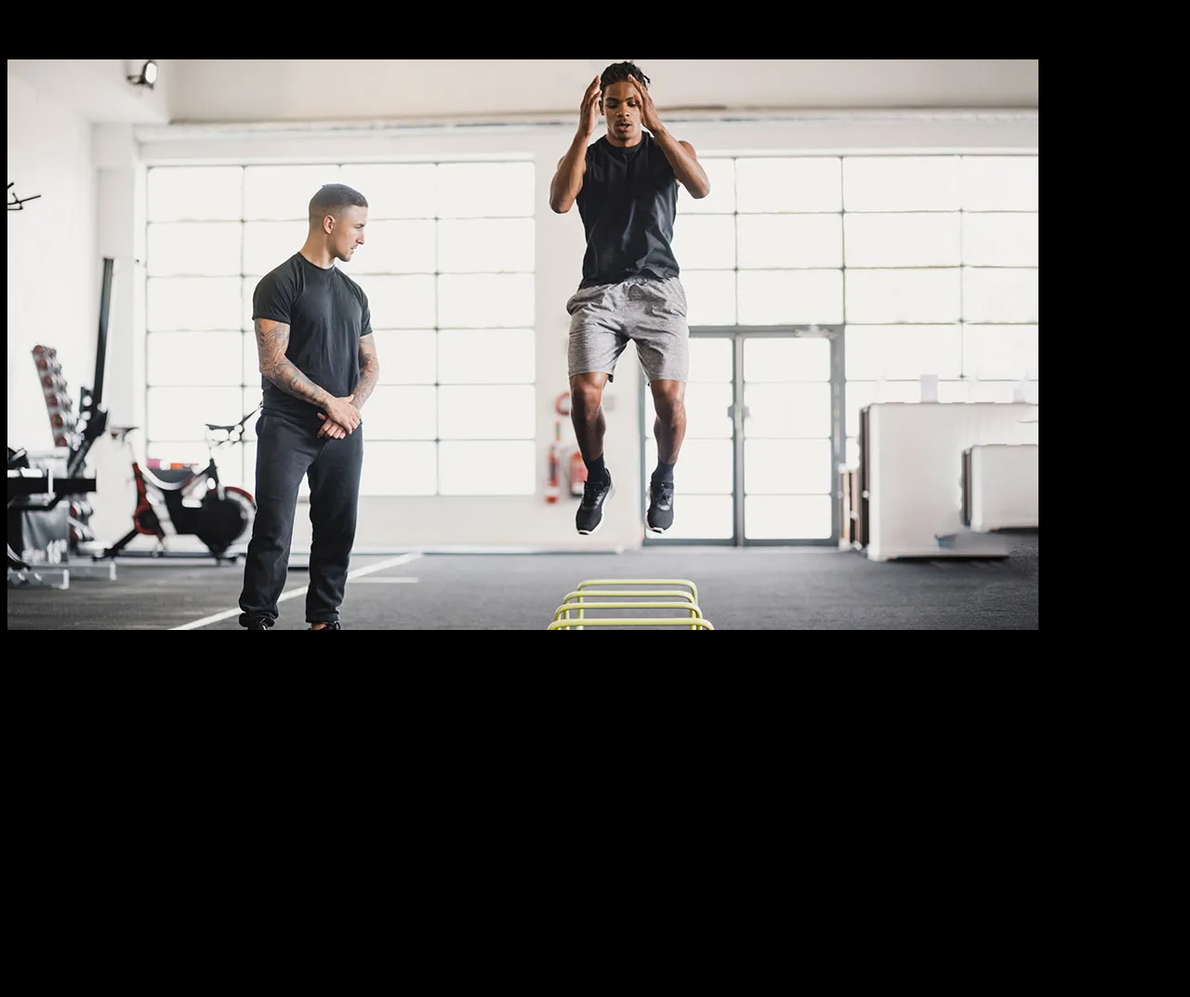
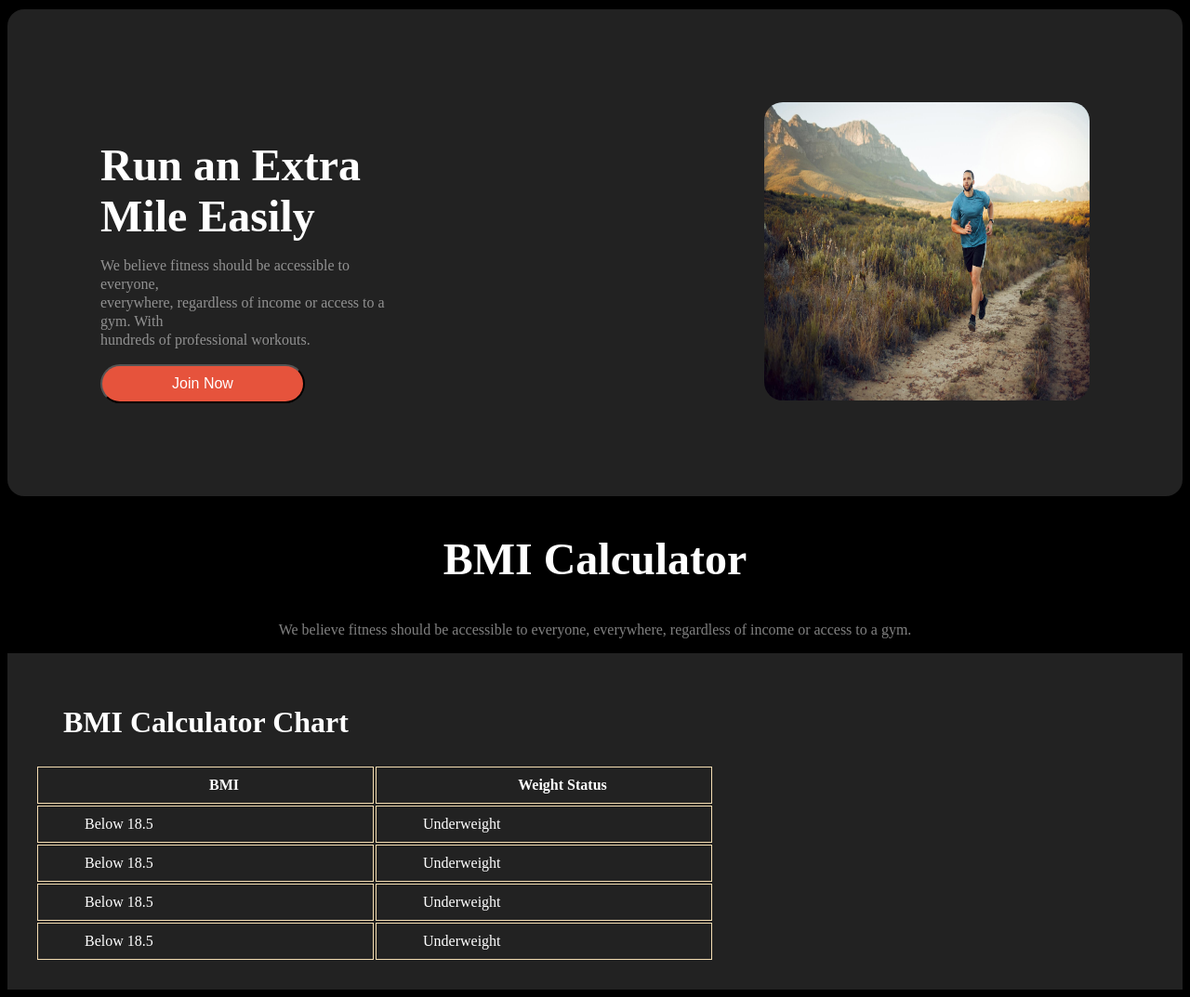
Before and after one commit to Durjoychaterjee/assignment-number02, a plain HTML site: page index.html in a window 1280 px wide. Shown: the part 1253-2326 px from the top of the page at 93% size. Before the commit the page ends 1943 px from the top, so only its background shows below. Drawn offline with Linux system fonts and the light colour scheme.

Commit message:
bmi added

```diff
--- a/index.html
+++ b/index.html
@@ -59,30 +59,73 @@
         <div class="img-description">
             <div class="habit-1">
                 <img class="img-1" src="./images/image 3.png" alt="">
-                <h2>Movement</h2>
+                <h2 class="about-title">Movement</h2>
                 <p>We believe fitness should be accessible to everyone</p>
             </div>
             <div class="habit-2">
                 <img class="img-1" src="./images/image 2.png" alt="">
-                <h2>Time</h2>
+                <h2 class="about-title">Time</h2>
                 <p>We believe fitness should be accessible to everyone</p>
             </div>
             <div class="habit-3">
                 <img class="img-1" src="./images/image 4.png" alt="">
-                <h2>Practice</h2>
+                <h2 class="about-title">Practice</h2>
                 <p>We believe fitness should be accessible to everyone</p>
             </div>
             <div class="habit-4">
                 <img class="img-1" src="./images/image 5.png" alt="">
-                <h2>weight Loss</h2>
+                <h2 class="about-title">weight Loss</h2>
                 <p>We believe fitness should be accessible to everyone</p>
             </div>
         </div>
     </div>
+<!--********* run area********** -->
+    <div class="run-extra">
+        <div class="all-run">
+            <h2 class="run-title">Run an Extra <br> Mile Easily</h2>
+            <p class="run-details">We believe fitness should be accessible to everyone,<br> everywhere, regardless of income or access to a gym. With <br> hundreds of professional workouts.</p>
+            <button class="btn-3">Join Now</button>
+        </div>
+        <div class="run-img">
+            <img class="img-run" src="./images/run.jpg" alt="">
+        </div>
+    </div>
 
-    <div class="Run Extra">
-        <h2 class="run-title">Run an Extra Mile Easily</h2>
-        <img src="./images/exercise3.png" alt="">
+    <!-- **********run end********************** -->
+
+    <!-- bmi-start -->
+    <div class="bmi-about">
+        <h2 class="bmi-title"> BMI Calculator</h2>
+        <p class="bmi-details">We believe fitness should be accessible to everyone, everywhere, regardless of income or access to a gym.</p>
+    </div>
+    <div class="bmi-decskasion">
+        <div class="all-bmi">
+            <div class="bmi-chat">
+                <h2 class="bmi-calcullator">BMI Calculator Chart</h2>
+            </div>
+        </div>
+        <table class="bmi-table-1">
+            <tr>
+                <th>BMI</th>
+                <th>Weight Status</th>
+            </tr>
+            <tr>
+                <td>Below 18.5</td>
+                <td>Underweight</td>
+            </tr>
+            <tr>
+                <td>Below 18.5</td>
+                <td>Underweight</td>
+            </tr>
+            <tr>
+                <td>Below 18.5</td>
+                <td>Underweight</td>
+            </tr>
+            <tr>
+                <td>Below 18.5</td>
+                <td>Underweight</td>
+            </tr>
+        </table>
     </div>
 
     </main>
--- a/styles/style.css
+++ b/styles/style.css
@@ -113,29 +113,34 @@
   img.img-1 {
       border-radius: 50%;
   }
+  .about-title{
+    color: #fff;
+    font-size: 2rem;
+    margin-bottom: 10px;
+  }
   .habit-1{
-      color: #fff;
+      color: rgba(255, 255, 255, 0.5);
       font-size: 1rem;
       font-weight: 300;
       padding: 40px;
       text-align: center;
   }
   .habit-2{
-      color: #fff;
+      color: rgba(255, 255, 255, 0.5);
       font-size: 1rem;
       font-weight: 300;
       padding: 40px;
       text-align: center;
   }
   .habit-3{
-      color: #fff;
+      color: rgba(255, 255, 255, 0.5);
       font-size: 1rem;
       font-weight: 300;
       padding: 40px;
       text-align: center;
   }
   .habit-4{
-      color: #fff;
+      color: rgba(255, 255, 255, 0.5);
       font-size: 1rem;
       font-weight: 300;
       padding: 40px;
@@ -144,3 +149,72 @@
   .img-description{
       display: flex;
   }
+
+/********* Run Extra**************** */
+.run-extra{
+    border-radius: 18px;
+    background: rgb(34, 34, 34);
+    display: flex;
+}
+.all-run{
+    padding: 100px;
+}
+.run-title{
+    color: #fff;
+    font-size: 3rem;
+    font-weight: 700;
+    margin-bottom: 10px;
+}
+.run-details{
+    color: rgba(255, 255, 255, 0.5);
+    font-weight: 300;
+    font-size: 1rem;
+    line-height: 20px;
+}
+.btn-3{
+    width: 220px;
+    height: 42px;
+    border-radius: 50px;
+    color: #fff;
+    font-size: 1rem;
+    background: rgb(230, 83, 60);
+}
+.img-run{
+    width: 350px;
+    height: 321px;
+    margin: 100px 100px 30px 300px;
+    border-radius: 20px;
+}
+/***********run end******** */
+
+/**** bmi start ****/
+
+.bmi-about{}
+.bmi-title{
+    color: #fff;
+    text-align: center;
+    font-size: 3rem;
+}
+.bmi-details{
+    color: rgba(255, 255, 255, 0.5);
+    text-align: center;
+    text-align: center;
+
+}
+.bmi-calcullator{
+    color: #fff;
+    font-size: 2rem;
+    margin-left: 30px;
+}
+.bmi-decskasion{
+    background: rgb(34, 34, 34);
+    padding: 30px;
+}
+.table, th, td{
+    width: 300px;
+    border: 1px solid wheat;
+    color: #fff;
+    padding: 10px;
+    border-collapse: collapse;
+    padding-left: 50px;
+}
```
